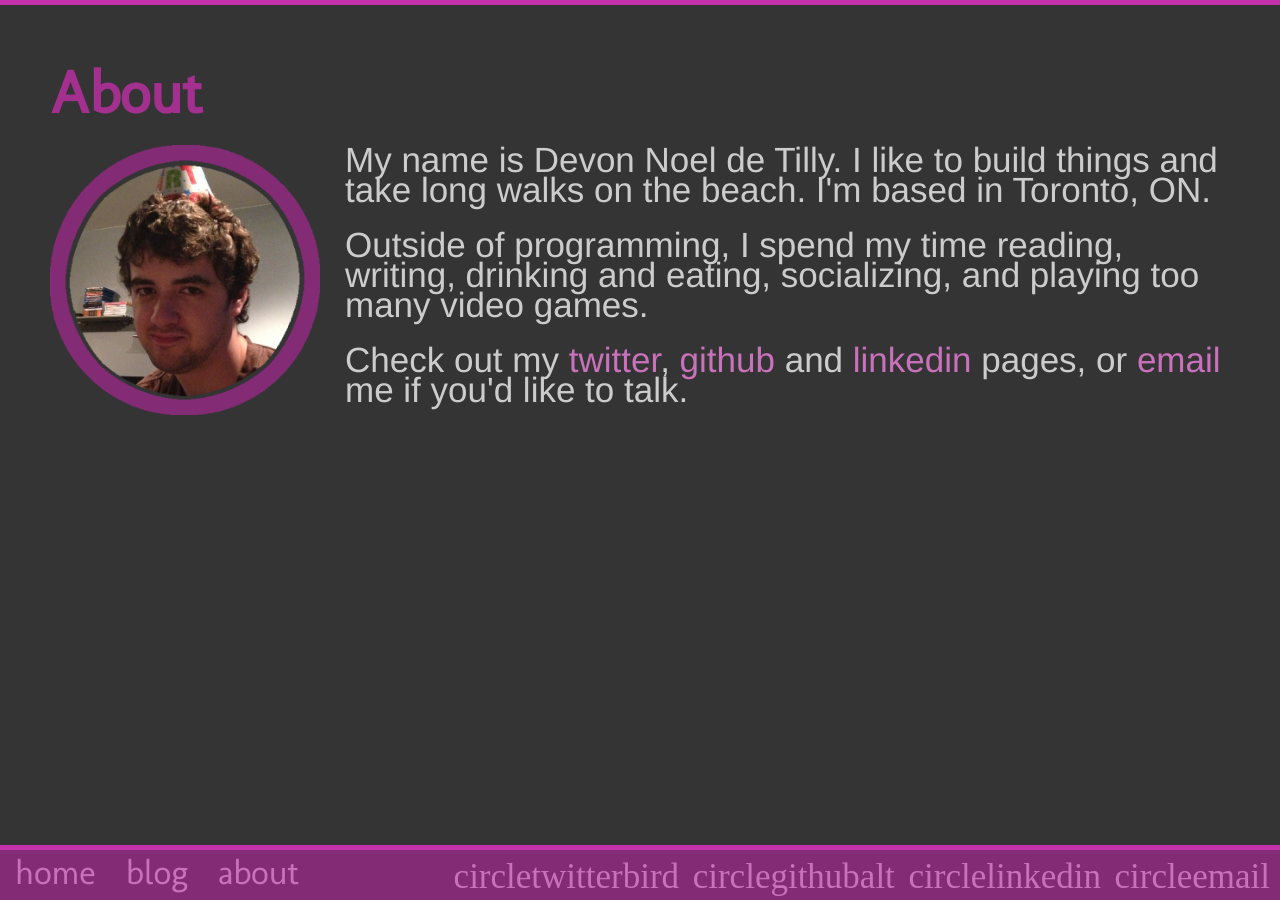
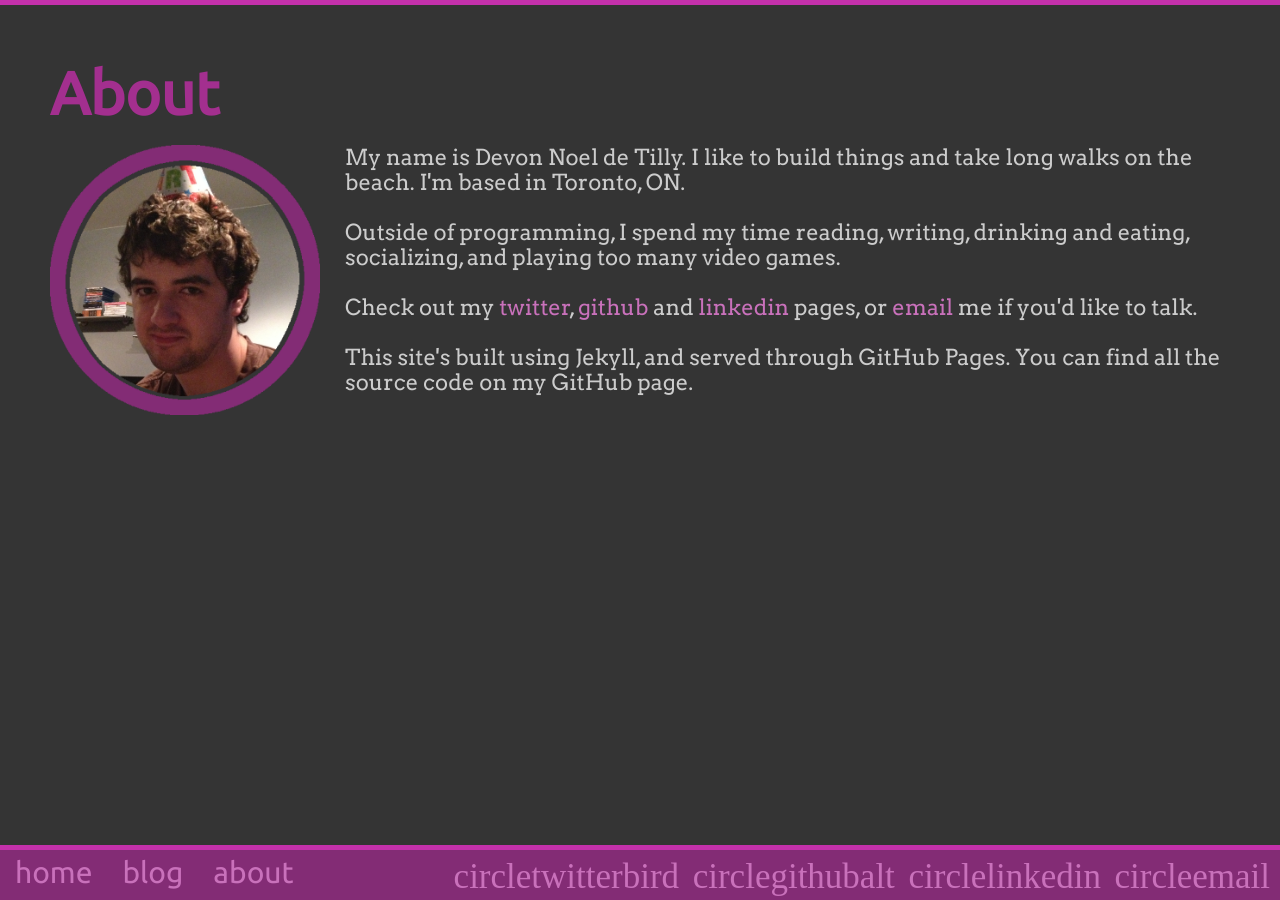
Before and after one commit to devonoel/DevoNoel.github.io, a Jekyll site: the page built from about.html, in a window 1280 px wide. Built offline with Jekyll 4.4.1, drawn with Linux system fonts in a browser that asks for light colours; some web fonts are replaced.

Commit message:
Improved fonts

```diff
--- a/_layouts/default.html
+++ b/_layouts/default.html
@@ -12,6 +12,9 @@
 		<!-- Fonts -->
 		<link href="http://fonts.googleapis.com/css?family=Lekton" rel="stylesheet" type="text/css">
 		<link href="http://fonts.googleapis.com/css?family=Molengo" rel="stylesheet" type="text/css">
+		<link href='http://fonts.googleapis.com/css?family=Ubuntu' rel='stylesheet' type='text/css'>
+		<link href='http://fonts.googleapis.com/css?family=Arvo' rel='stylesheet' type='text/css'>
+
 
 		<!-- Favicon -->
 		<link rel="shortcut icon" href="/favicon.ico">
--- a/about.html
+++ b/about.html
@@ -8,5 +8,6 @@ title: DevoNoel
 	<img src="images/about_image.png" height="270px" width="270px" class="about-image">
 	<p>My name is Devon Noel de Tilly.  I like to build things and take long walks on the beach. I'm based in Toronto, ON.</p><br/>
 	<p>Outside of programming, I spend my time reading, writing, drinking and eating, socializing, and playing too many video games.</p><br/>
-	<p>Check out my <a href="https://twitter.com/NoelDevo" class="about-link">twitter</a>, <a href="https://github.com/DevoNoel" class="about-link">github</a> and <a href="http://linkedin.com/pub/devon-noel-de-tilly/70/69b/2b" class="about-link">linkedin</a> pages, or <a href="mailto:devon.noeldetilly@gmail.com" class="about-link">email</a> me if you'd like to talk.</p>
+	<p>Check out my <a href="https://twitter.com/NoelDevo" class="about-link">twitter</a>, <a href="https://github.com/DevoNoel" class="about-link">github</a> and <a href="http://linkedin.com/pub/devon-noel-de-tilly/70/69b/2b" class="about-link">linkedin</a> pages, or <a href="mailto:devon.noeldetilly@gmail.com" class="about-link">email</a> me if you'd like to talk.</p><br/>
+	<p>This site's built using Jekyll, and served through GitHub Pages.  You can find all the source code on my GitHub page.</p>
 </div>
--- a/css/main.css
+++ b/css/main.css
@@ -9,7 +9,7 @@
   color: #ccc;
   margin: 0;
   padding: 0;
-  font-family: 'Lekton', Helvetica, Arial, sans-serif;
+  font-family: 'Arvo', serif;
   font-size: 18px;
   line-height: 25px;
   font-style: normal;
@@ -75,7 +75,7 @@ a.symbol:hover {
   left: 0;
   right: 0;
   top: 0;
-  bottom: 35px;
+  bottom: 55px;
   padding-bottom: 20px;
   border-top: 5px solid #c431ab;
 }
@@ -100,8 +100,8 @@ a.symbol:hover {
 .menu-main  > a{
   background-color: #832c75;
   color: #C971BB;
-  font-size: 35px;
-  font-family: 'Molengo', Georgia, Times, serif;
+  font-size: 30px;
+  font-family: 'Ubuntu', sans-serif;
   text-transform: lowercase;
   padding: 10px;
   padding-right: 15px;
@@ -130,15 +130,16 @@ a.menu-active {
 
 h1 {
   color: #a32f8f;
-  font-family: 'Molengo', Georgia, Times, serif;
-  font-size: 70px;
+  font-family: 'Ubuntu', sans-serif;
+  font-size: 80px;
+	line-height: 45px;
   padding-bottom: 15px;
   padding-top: 15px;
 }
 
 h2 {
   color: #a32f8f;
-  font-family: 'Molengo', Georgia, Times, serif;
+  font-family: 'Ubuntu', sans-serif;
   font-size: 60px;
   margin-top: 15px;
   padding-top: 10px;
@@ -207,14 +208,18 @@ h5 {
 }
 
 .content-about > p {
-	font-size: 35px;
+	font-size: 22px;
+	/*
 	line-height: 30px;
+	*/
 }
 
 a.about-link {
 	color: #C971BB;
-	font-size: 35px;
+	font-size: 22px;
+	/*
 	line-height: 30px;
+	*/
 }
 
 a.about-link:hover{
```
Also changed, not shown: 5 other files.
